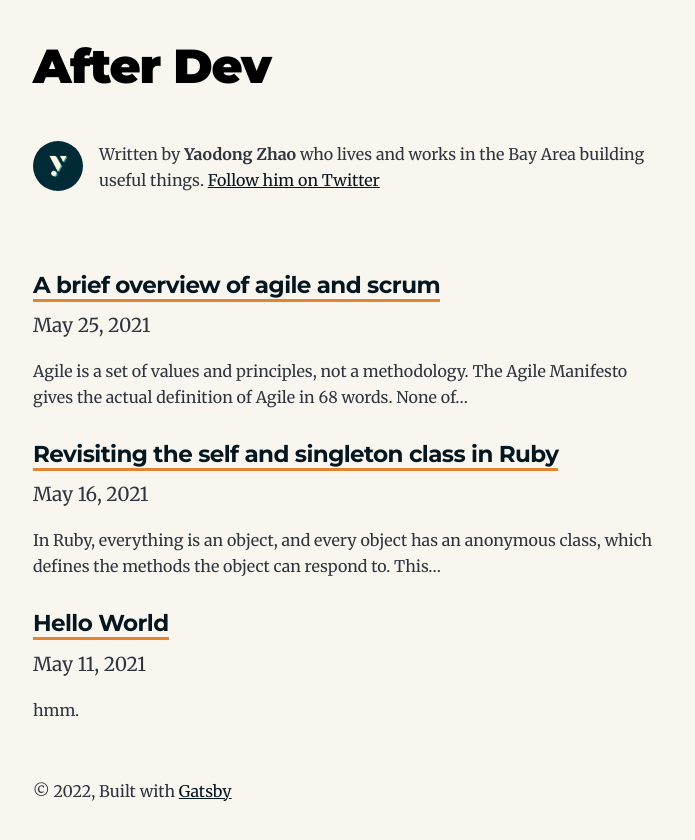
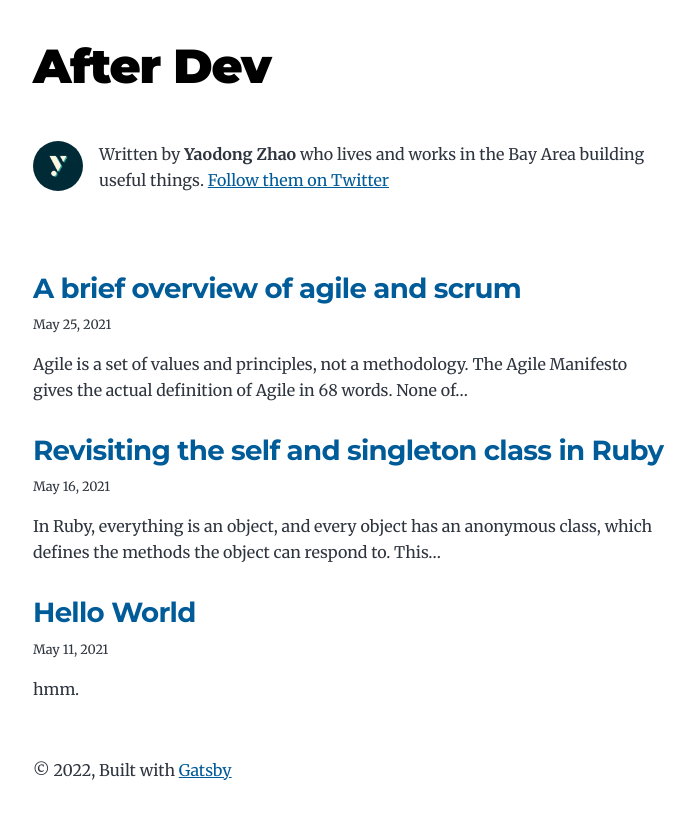
Before and after one commit to yaodong/after.dev, a Gatsby site: page / in a window 1280 px wide. Shown: the whole page, without its empty margins (291-986 px from the left). Built offline with nearby package versions, Linux system fonts and the light colour scheme; Gatsby itself is replaced by a stand-in of ours.

Commit message:
upgrade gatsby

```diff
--- a/gatsby-config.js
+++ b/gatsby-config.js
@@ -105,6 +105,7 @@ module.exports = {
               }
             `,
             output: "/rss.xml",
+            title: "Gatsby Starter Blog RSS Feed",
           },
         ],
       },
@@ -116,13 +117,14 @@ module.exports = {
         short_name: `GatsbyJS`,
         start_url: `/`,
         background_color: `#ffffff`,
-        theme_color: `#663399`,
+        // This will impact how browsers show your PWA/website
+        // https://css-tricks.com/meta-theme-color-and-trickery/
+        // theme_color: `#663399`,
         display: `minimal-ui`,
         icon: `src/images/gatsby-icon.png`, // This path is relative to the root of the site.
       },
     },
     `gatsby-plugin-react-helmet`,
-    `gatsby-plugin-gatsby-cloud`,
     // this (optional) plugin enables Progressive Web App + Offline functionality
     // To learn more, visit: https://gatsby.dev/offline
     // `gatsby-plugin-offline`,
--- a/src/components/bio.js
+++ b/src/components/bio.js
@@ -35,7 +35,7 @@ const Bio = () => {
       <StaticImage
         className="bio-avatar"
         layout="fixed"
-        formats={["AUTO", "WEBP", "AVIF"]}
+        formats={["auto", "webp", "avif"]}
         src="../images/profile-pic.png"
         width={50}
         height={50}
@@ -47,7 +47,7 @@ const Bio = () => {
           Written by <strong>{author.name}</strong> {author?.summary || null}
           {` `}
           <a href={`https://twitter.com/${social?.twitter || ``}`}>
-            Follow him on Twitter
+            Follow them on Twitter
           </a>
         </p>
       )}
--- a/src/components/layout.js
+++ b/src/components/layout.js
@@ -29,7 +29,6 @@ const Layout = ({ location, title, children }) => {
         {` `}
         <a href="https://www.gatsbyjs.com">Gatsby</a>
       </footer>
-      <script defer data-domain="after.dev" src="https://plausible.io/js/plausible.js"></script>
     </div>
   )
 }
--- a/src/pages/using-typescript.tsx
+++ b/src/pages/using-typescript.tsx
@@ -26,7 +26,7 @@ const UsingTypescript: React.FC<PageProps<DataProps>> = ({
     </p>
     <p>
       For type checking you'll want to install <em>typescript</em> via npm and
-      run <em>tsc --init</em> to create a <em>.tsconfig</em> file.
+      run <em>tsc --init</em> to create a <em>tsconfig</em> file.
     </p>
     <p>
       You're currently on the page "{path}" which was built on{" "}
--- a/src/style.css
+++ b/src/style.css
@@ -54,7 +54,7 @@
   --fontSize-5: 2.074rem;
   --fontSize-6: 2.488rem;
   --fontSize-7: 2.986rem;
-  --color-primary: #041620;
+  --color-primary: #005b99;
   --color-text: #2e353f;
   --color-text-light: #4f5969;
   --color-heading: #1a202c;
@@ -81,7 +81,6 @@ body {
   font-family: var(--font-body);
   font-size: var(--fontSize-1);
   color: var(--color-text);
-  background-color: #f9f6f0;
 }
 
 footer {
@@ -270,19 +269,14 @@ a:focus {
 }
 
 .post-list-item h2 {
-  font-size: var(--fontSize-3);
+  font-size: var(--fontSize-4);
   color: var(--color-primary);
   margin-bottom: var(--spacing-2);
   margin-top: var(--spacing-0);
 }
 
-.post-list-item h2 a {
-  border-bottom: 3px #e38431 solid;
-}
-
 .post-list-item header {
   margin-bottom: var(--spacing-4);
-  font-size: 24px;;
 }
 
 .header-link-home {
```
Also changed, not shown: package.json (+20 -21 lines), 2 other files.
